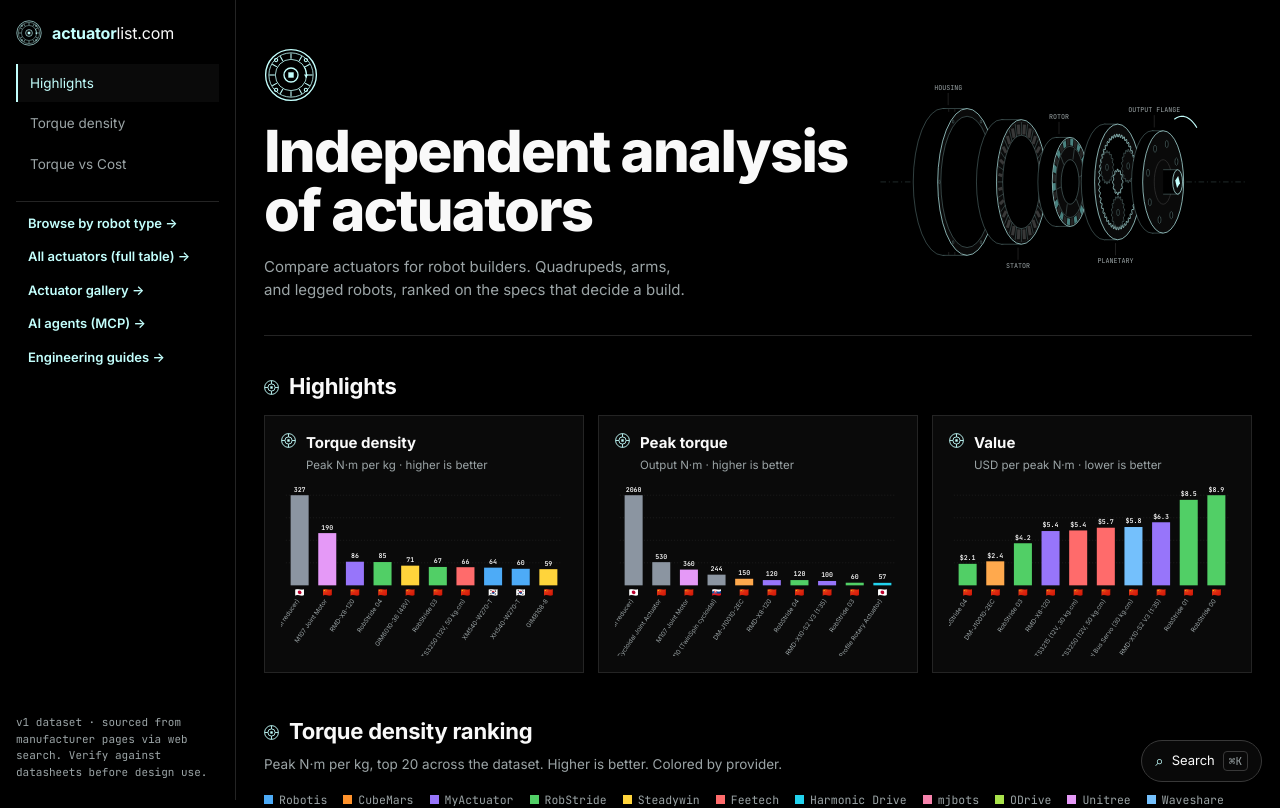
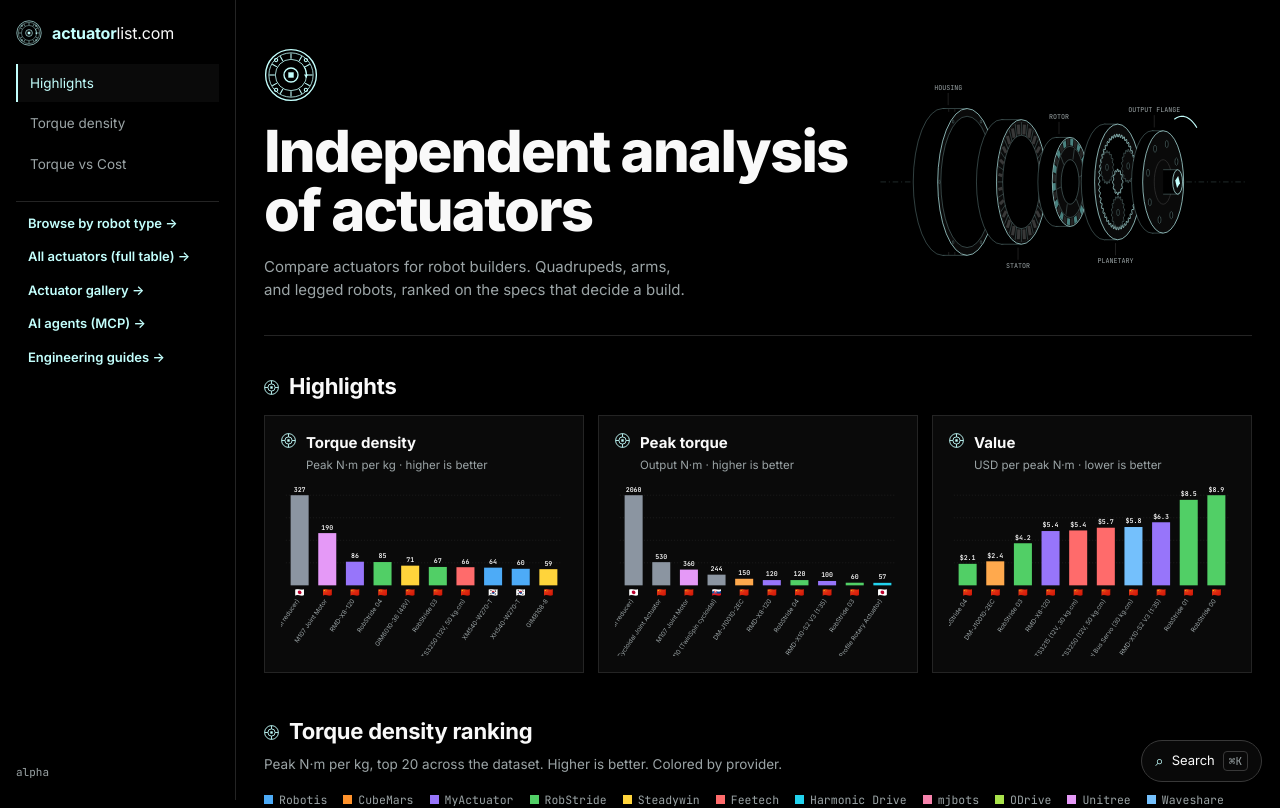
Before and after one commit to Miyamura80/getactuators, a React (Vite) app in the folder frontend/: page / in a window 1280 px wide. Shown: the top 808 px of the page. Built offline with nearby package versions, Linux system fonts and the light colour scheme.

Commit message:
ui: replace dataset sidebar disclaimer with alpha

```diff
--- a/frontend/src/components/Sidebar.tsx
+++ b/frontend/src/components/Sidebar.tsx
@@ -51,10 +51,7 @@
                     Engineering guides →
                 </a>
             </div>
-            <p className="side-note">
-                v1 dataset {"·"} sourced from manufacturer pages via web search.
-                Verify against datasheets before design use.
-            </p>
+            <p className="side-note">alpha</p>
         </aside>
     );
 }
```
Also changed, not shown: 1 other file (tests, documents, lock files or other folders).
